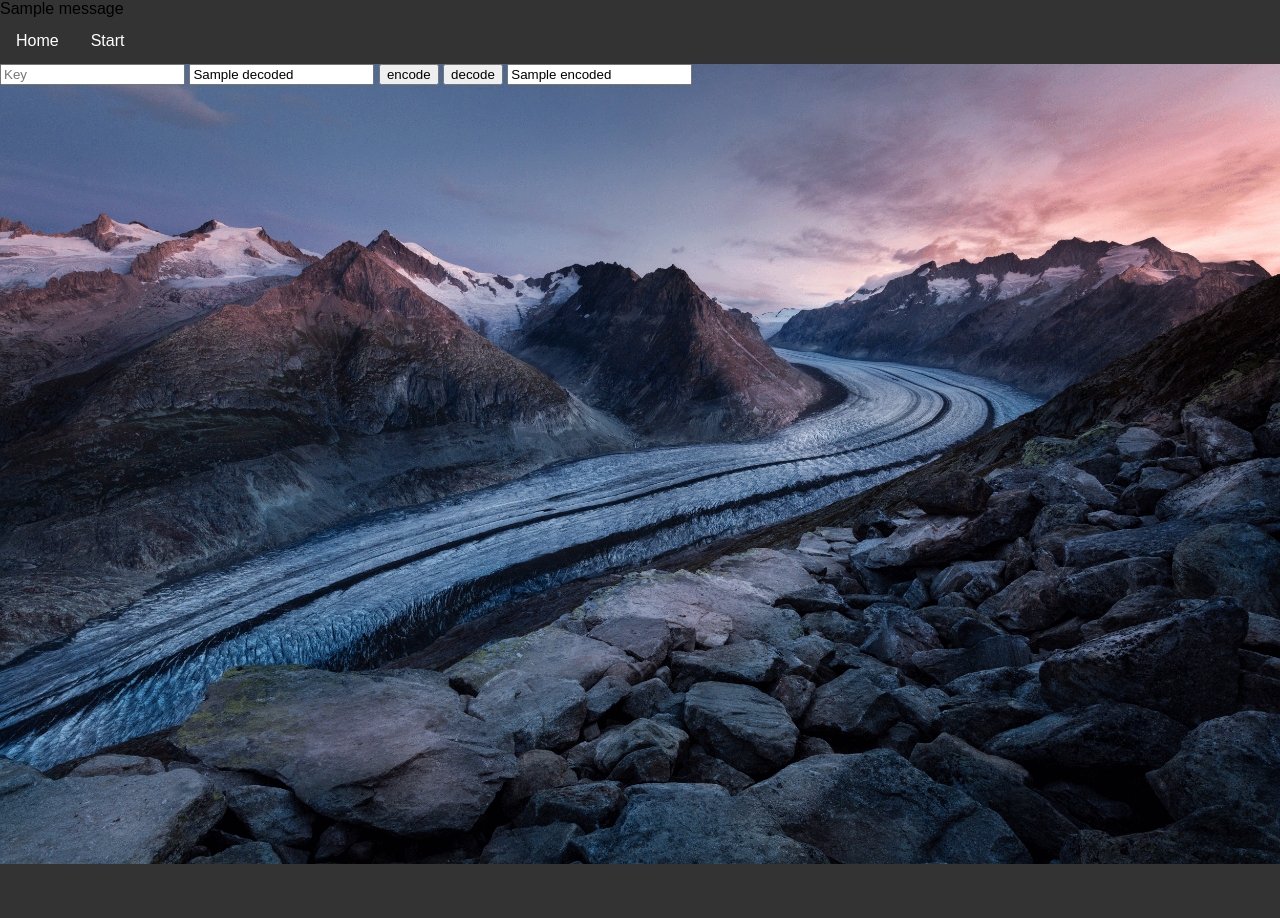
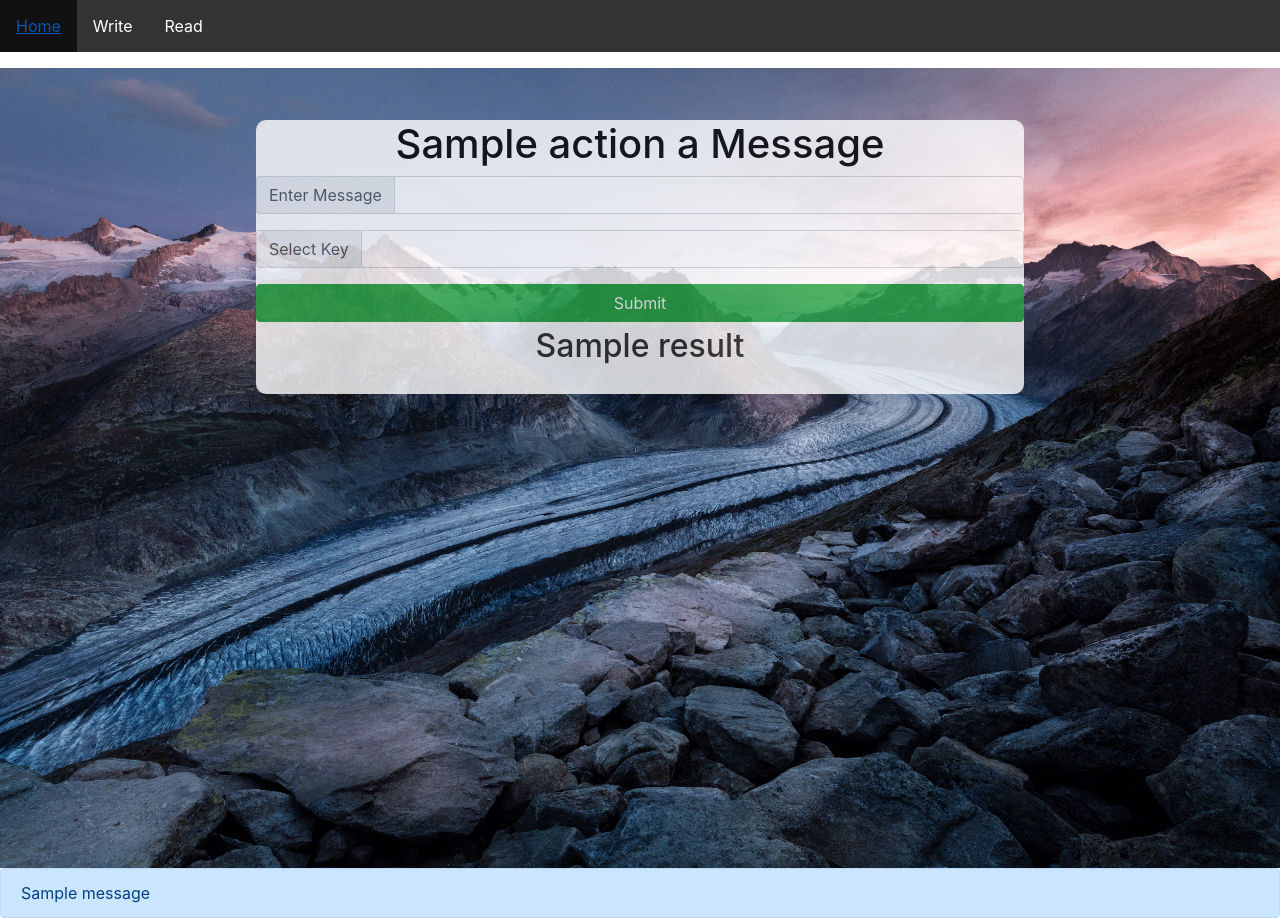
Before and after one commit to duembgen/SecretMessages, a Flask app: template app/templates/messages.html in a window 1280 px wide. Before the commit the page ends 864 px from the top, so only its background shows below. Run offline with Flask 2, Linux system fonts and the light colour scheme; the template is opened without the code that fills it: most values are stand-ins (such as "Sample title", 1, 10 or a date in 2020); one stand-in notice (Sample message) is shown; some libraries are stand-ins or nearby versions.

Commit message:
First good looking version.

```diff
--- a/app/static/css/style.css
+++ b/app/static/css/style.css
@@ -26,25 +26,11 @@ div.img img {
     height: auto;
 }
 
-/* full with images */
-.pages {
-    min-height:70%;
-    min-width:70%;
-    /*height:auto;
-    width:auto;
-    position:absolute;
-    top:-100%; bottom:-100%;
-    left:-100%; right:-100%;
-    margin:auto;*/
-}
-
 /* full with background on index page */
 .background {
     /* The image used */
     background-image: url("../berge.png");
-
     height: 100%;
-
     background-position: center;
     background-repeat: no-repeat;
     background-size: cover;
@@ -58,7 +44,7 @@ div.img img {
     text-align: center;
     color: #000;
     background-color: #fff;
-    opacity: 0.6;
+    opacity: 0.8;
     border-radius: 10px;
 }
 
@@ -70,31 +56,11 @@ div.img img {
     text-align: center;
     color: #000;
     background-color: #fff;
-    opacity: 0.6;
+    opacity: 0.8;
     border-radius: 10px;
     float: left;
 }
 
-.upload {
-    position: absolute;
-    top: 30%;
-    left: 20px;
-    right: 20px;
-    background-color: #fff;
-    opacity: 0.6;
-    border-radius: 10px;
-}
-
-.buttons {
-    postion: absolute;
-}
-
-.btn {
-    background-color: white;
-    color: black;
-    border: 2px solid #000;
-    margin-bottom: 10px;
-}
 
 a {
     color: #000;
@@ -133,61 +99,8 @@ h2 {
     /*padding-top: 40px;*/
     color: #000;
     background-color: #fff;
-    opacity: 0.6;
+    opacity: 0.8;
     display:inline-block;
-}
-
-/* Style the links inside the sidenav */
-#mySidenav a {
-    position: absolute; /* Position them relative to the browser window */
-    right: -80px; /* Position them outside of the screen */
-    transition: 0.3s; /* Add transition on hover */
-    padding: 15px; /* 15px padding */
-    width: 100px; /* Set a specific width */
-    text-decoration: none; /* Remove underline */
-    font-size: 16px; /* Increase font size */
-    color: white; /* White text color */
-}
-
-#mySidenav-left a {
-    position: absolute; /* Position them relative to the browser window */
-    left: -80px; /* Position them outside of the screen */
-    transition: 0.3s; /* Add transition on hover */
-    padding: 15px; /* 15px padding */
-    width: 100px; /* Set a specific width */
-    text-decoration: none; /* Remove underline */
-    font-size: 16px; /* Increase font size */
-    color: white; /* White text color */
-    text-align: right;
-}
-
-#mySidenav a:hover {
-    right: 0;
-}
-
-#mySidenav-left a:hover {
-    left: 0;
-}
-
-/* The about link: 20px from the top with a green background */
-#exit {
-    top: 140px;
-    right: 0px;
-    background-color: darkslategray;
-}
-
-#previous{
-    top: 70px;
-    left: 0px;
-    background-color: darkslategray;
-
-}
-
-#next {
-    top: 70px;
-    right: 0px;
-    background-color: darkslategray;
-
 }
 
 /* style images on index page */
@@ -197,23 +110,3 @@ h2 {
     height: auto;
     opacity: 0.9;
 }
-
-
-input#keyword-submit {
-    margin-left:50%;
-}
-
-/* style button on keyword_mapping.html */
-#btn-bottom {
-    width: 200px;
-    margin: 20px;
-    bottom: 10px;
-    left: 300px;
-}
-
-.btn-save {
-    width: 200px;
-    margin: 20px;
-    bottom: 0;
-    left: 40%;
-}
--- a/app/templates/base.html
+++ b/app/templates/base.html
@@ -1,30 +1,37 @@
 <html>
   <head>
-    <link rel="stylesheet" href="/{{ 'static' }}/css/style.css">
-    {% if title %}
+    <meta charset="utf-8">
+    <meta name="viewport" content="width=device-width, initial-scale=1, shrink-to-fit=no">
+
+	<link rel="stylesheet" href="/{{ 'static' }}/css/style.css">
+    <link rel="stylesheet" href="https://maxcdn.bootstrapcdn.com/bootstrap/4.0.0-beta.2/css/bootstrap.min.css" integrity="sha384-PsH8R72JQ3SOdhVi3uxftmaW6Vc51MKb0q5P2rRUpPvrszuE4W1povHYgTpBfshb" crossorigin="anonymous">
+    <script src="https://code.jquery.com/jquery-3.2.1.slim.min.js" integrity="sha384-KJ3o2DKtIkvYIK3UENzmM7KCkRr/rE9/Qpg6aAZGJwFDMVNA/GpGFF93hXpG5KkN" crossorigin="anonymous"></script>
+    <script src="https://cdnjs.cloudflare.com/ajax/libs/popper.js/1.12.3/umd/popper.min.js" integrity="sha384-vFJXuSJphROIrBnz7yo7oB41mKfc8JzQZiCq4NCceLEaO4IHwicKwpJf9c9IpFgh" crossorigin="anonymous"></script>
+    <script src="https://maxcdn.bootstrapcdn.com/bootstrap/4.0.0-beta.2/js/bootstrap.min.js" integrity="sha384-alpBpkh1PFOepccYVYDB4do5UnbKysX5WZXm3XxPqe5iKTfUKjNkCk9SaVuEZflJ" crossorigin="anonymous"></script>
+
+	{% if title %}
     <title> SecretMessages | {{ title }} </title>
     {% else  %}
     <title> SecretMessages </title>
     {% endif %}
   </head>
-  {% with messages = get_flashed_messages() %}
-  {% if messages %}
-    <ul class=flashes>
-    {% for message in messages %}
-      <li>{{ message }}</li>
-    {% endfor %}
-    </ul>
-  {% endif %}
-{% endwith %}
-
-
   <body>
     <nav>
         <ul>
         <li><a href="/index">Home</a></li>
-        <li><a href="/messages">Start</a></li>
+        <li><a href="/encode">Write</a></li>
+		<li><a href="/decode">Read</a></li>
         </ul>
     </nav>
     {% block content %}{% endblock %}
+	{% with messages = get_flashed_messages() %}
+	  {% if messages %}
+		{% for message in messages %}
+		<div class="alert alert-primary" role="alert">
+        {{ message }}
+		</div>
+		{% endfor %}
+	  {% endif %}
+	{% endwith %}
   </body>
 </html>
--- a/app/templates/index.html
+++ b/app/templates/index.html
@@ -3,7 +3,7 @@
     <div class="background">
         <div class="caption">
             <h1>SecretMessages</h1>
-            <button class="btn"><a href="/messages">Let's Go! </a></button>
+            <a class="btn btn-success" role="button" href="/encode"> Let's Go! </a>
         </div>
         <div class="intro">
         <img class="index-img" src="../static/encripted_many.png">
--- a/app/templates/messages.html
+++ b/app/templates/messages.html
@@ -1,27 +1,38 @@
 {% extends "base.html" %}
 {% block content %}
-<title>Upload new File</title>
 <div class="background">
 <!-- <h2>Upload new File</h2> -->
+
+<div class="caption">
+<h1>{{ action }} a Message</h1>
+
 <form method="POST">
-	<input type="text"
-	class="form-control"
-	placeholder="Key"
-	name="key" value="{{request.form.key}}">
 
-	<input type="text"
-	class="form-control"
-	placeholder="Decoded"
-	name="decoded" value="{{ decoded }}">
+	<div class="form-group row">
+		<div class="col-sm-12">
+			<div class="input-group">
+				<span class="input-group-addon" id="basic-addon1">Enter Message</span>
+				<input type="text" class="form-control" name="message" value="{{ message }}">
+			</div>
+		</div>
+	</div>
 
-	<input type="submit" name="submit" value="encode">
-	<input type="submit" name="submit" value="decode">
+	<div class="form-group row">
+				<div class="col-sm-12">
+		<div class="input-group">
+				<span class="input-group-addon" id="basic-addon1">Select Key</span>
+				<input class="form-control" type="number" value="{{ key }}" id="key" min="1" max="26" name="key">
+			</div>
+		</div>
+	</div>
 
-	<input type="text"
-	class="form-control"
-	placeholder="Encoded"
-	name="encoded"  value="{{ encoded }}">
+	<input type="submit" class="btn btn-success btn-block" name="submit" value="Submit"/>
+
+
+    <h2> {{ result }} </h2>
 
 </form>
+
+    </div>
 </div>
 {% endblock %}
```
Also changed, not shown: app/views.py (+21 -15 lines), app/static/mikro-new.png (deleted), app/static/present-new.png (deleted), app/static/upload-new.png (deleted).
